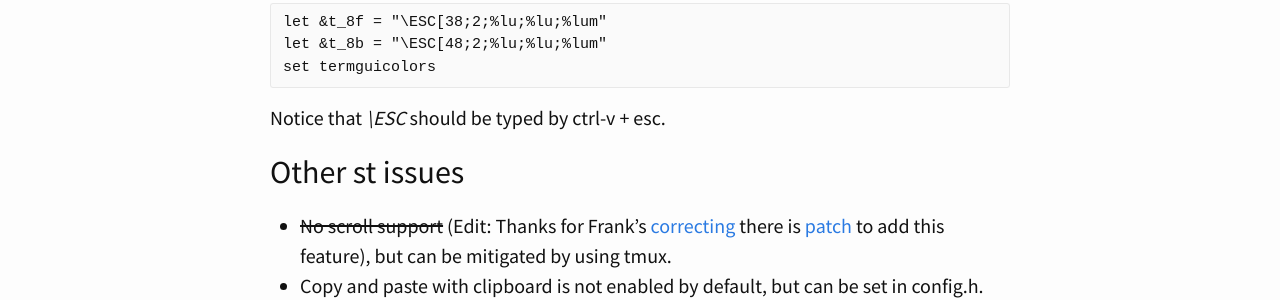
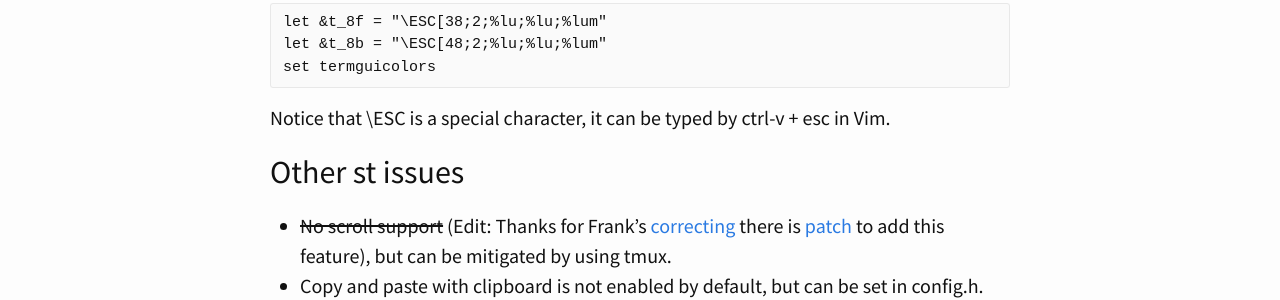
Before and after one commit to xden/xden.github.io, a Jekyll site: the page built from _posts/2016-11-20-simple-terminal.md, in a window 1280 px wide. Shown: the part 1875-2175 px from the top of the page. Built offline with Jekyll 4.4.1, drawn with Linux system fonts in a browser that asks for light colours.

Commit message:
update simple terminal

````diff
--- a/_posts/2016-11-20-simple-terminal.md
+++ b/_posts/2016-11-20-simple-terminal.md
@@ -64,7 +64,7 @@ let &t_8b = "\ESC[48;2;%lu;%lu;%lum"
 set termguicolors
 ```
 
-Notice that _\ESC_ should be typed by ctrl-v + esc.
+Notice that \ESC is a special character, it can be typed by ctrl-v + esc in Vim.
 
 ## Other st issues
 
````
